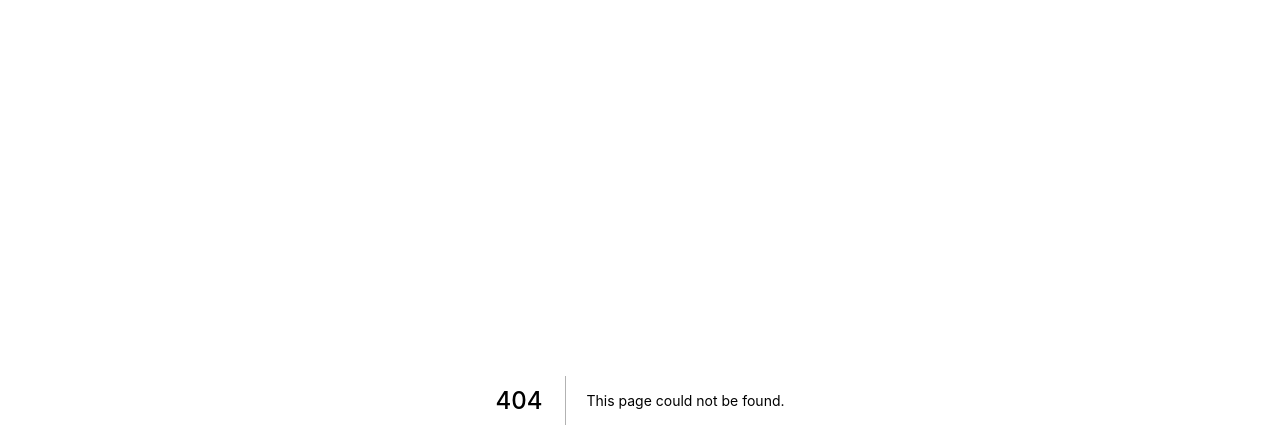
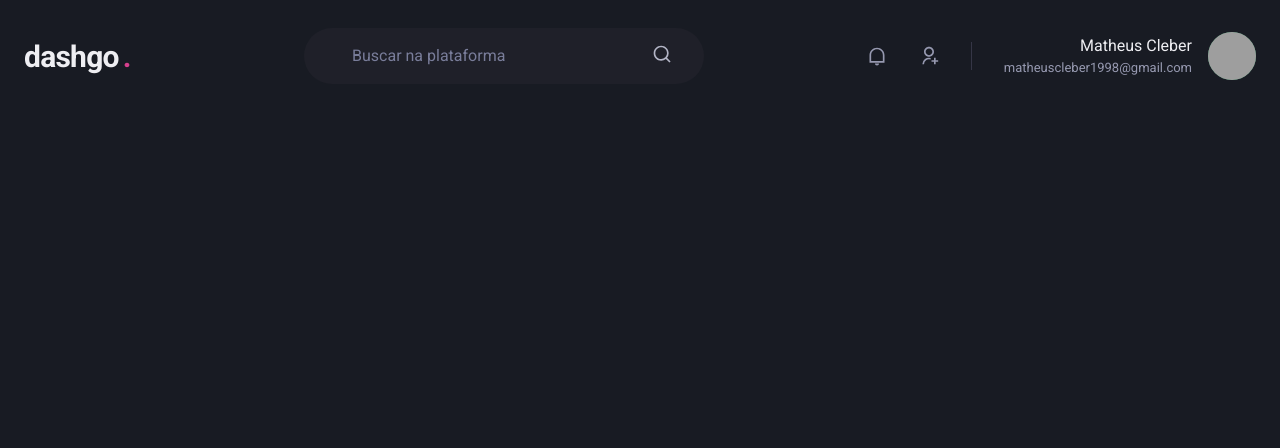
Before and after one commit to clebim/DashGo-, a Next.js app: page /dashboard in a window 1280 px wide. Before the commit this address had no page. Shown: the top 448 px of the page. Built offline with nearby package versions, Linux system fonts and the light colour scheme; grey boxes are pictures that could not be loaded.

Commit message:
Header finished

```diff
--- a/package.json
+++ b/package.json
@@ -16,7 +16,8 @@
     "framer-motion": "^4.1.17",
     "next": "11.1.2",
     "react": "17.0.2",
-    "react-dom": "17.0.2"
+    "react-dom": "17.0.2",
+    "react-icons": "^4.3.1"
   },
   "devDependencies": {
     "@types/node": "^16.11.0",
--- /dev/null
+++ b/src/components/header.tsx
@@ -0,0 +1,79 @@
+import { Flex, Text, Input, Icon, HStack, Box, Avatar } from "@chakra-ui/react"
+import { RiNotificationLine, RiSearchLine, RiUserAddLine } from 'react-icons/ri';
+
+export const Header = () => {
+  return (
+    <Flex
+      as="header"
+      w="100%"
+      maxWidth={1480}
+      h="20"
+      mx="auto"
+      mt="4"
+      align="center"
+      px="6"
+    >
+      <Text
+        fontSize="3xl"
+        fontWeight="bold"
+        letterSpacing="tight"
+        w="64"
+      >
+        dashgo
+        <Text color="pink.500" marginLeft="1" as="span">.</Text>
+      </Text>
+
+      <Flex
+        as="label"
+        flex="1"
+        py="4"
+        px="8"
+        ml="6"
+        maxWidth={400}
+        alignSelf="center"
+        color="gray.200"
+        position="relative"
+        bg="gray.800"
+        borderRadius="full"
+      >
+        <Input
+          color="gray.50"
+          variant="unstyled"
+          placeholder="Buscar na plataforma"
+          _placeholder={{ color: 'gray.400' }}
+          px="4"
+          mr="4"
+        />
+        <Icon as={RiSearchLine} fontSize="20" />
+      </Flex>
+
+      <Flex
+        align="center"
+        ml="auto"
+      >
+        <HStack
+          spacing="8"
+          mx="8"
+          pr="8"
+          py="1"
+          color="gray.300"
+          borderRightWidth={1}
+          borderColor="gray.700"
+        >
+          <Icon as={RiNotificationLine} fontSize="20" />
+          <Icon as={RiUserAddLine} fontSize="20" />
+        </HStack>
+
+        <Flex
+          align="center"
+        >
+          <Box mr="4" textAlign="right" >
+            <Text>Matheus Cleber</Text>
+            <Text color="gray.300" fontSize="small" >matheuscleber1998@gmail.com</Text>
+          </Box>
+          <Avatar size="md" name="Matheus Cleber" src="https://github.com/clebim.png" />
+        </Flex>
+      </Flex>
+    </Flex>
+  )
+}
--- /dev/null
+++ b/src/pages/dashboard.tsx
@@ -0,0 +1,7 @@
+import { Header } from "../components/header";
+
+export default function Dashboard() {
+  return (
+    <Header />
+  )
+}
```
Also changed, not shown: src/components/Form/input.tsx (added, +29 -0 lines), src/pages/index.tsx (+31 -1 lines), 1 other file (tests, documents, lock files or other folders).
